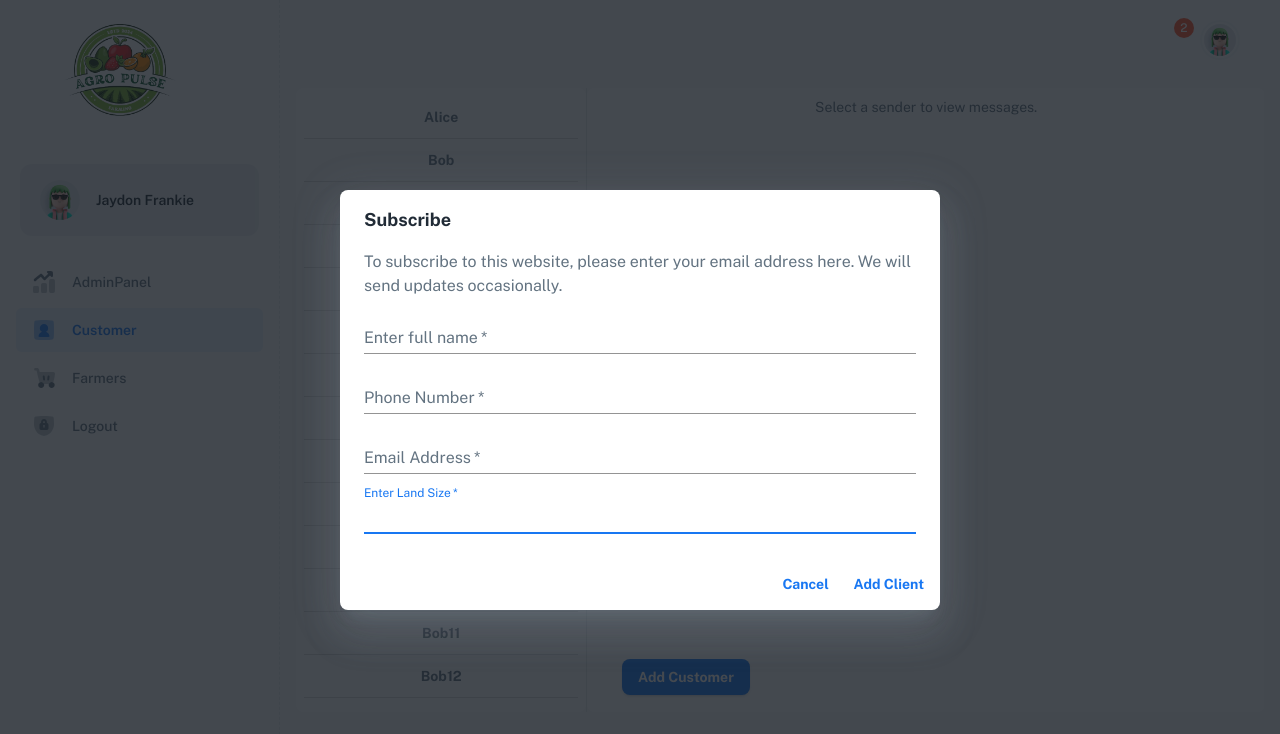
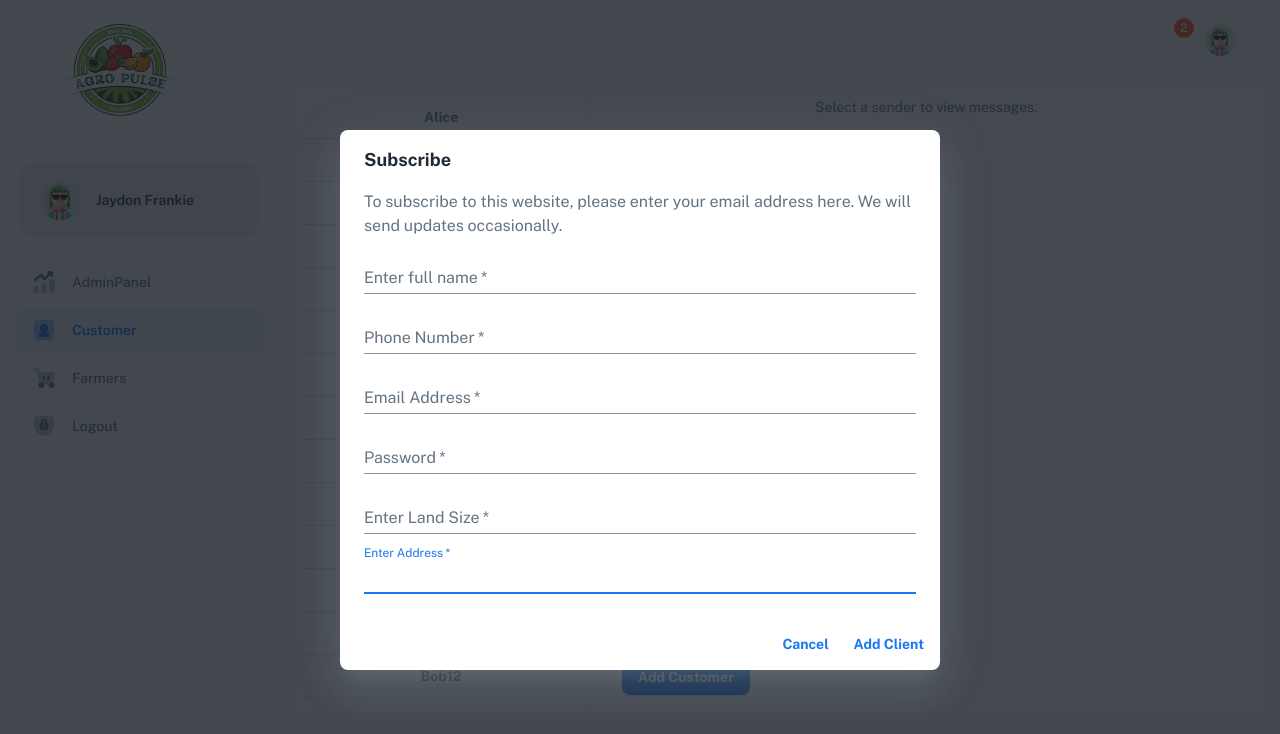
Before and after one commit to Ganesh23Nayak/AgroPulse_Front, a React (Vite) app: page /admin/user in a window 1280 px wide. Both pictures are taken after a click on the button "Add Customer". Shown: the top 734 px of the page. Built offline with nearby package versions, Linux system fonts and the light colour scheme; some icons are missing; a web font is replaced by a local one.

Commit message:
add clients

```diff
--- a/src/_mock/user.js
+++ b/src/_mock/user.js
@@ -9,7 +9,7 @@ export const users = [...Array(24)].map((_, index) => ({
   name: faker.person.fullName(),
   company: faker.company.name(),
   isVerified: faker.datatype.boolean(),
-  status: sample(['active', 'banned']),
+  status: sample(['active', 'Inactivity']),
   role: sample([
     'Leader',
     'Hr Manager',
--- a/src/sections/admin/test.jsx
+++ b/src/sections/admin/test.jsx
@@ -1,3 +1,4 @@
+import Axios from 'axios';
 import React, { useState } from 'react';
 
 import { Box } from '@mui/system';
@@ -62,14 +63,40 @@ const handleButtonClick = async(e) => {
     const names = document.getElementsByName("name")[0].value;
     const phones = document.getElementsByName("phone")[0].value;
     const LandSize = document.getElementsByName("land_Size")[0].value;
+    const addres = document.getElementsByName("address")[0].value;
+    const passwords = document.getElementsByName("password")[0].value;
+
+
 
     const data={
       email :emails,
       name : names,
       phone : phones,
-      land_Size : LandSize
+      password:passwords,
+      landsize :parseInt(LandSize, 10),
+      address : addres,
+      role:"CUSTOMER"
     };
+
     console.log('Form Data:', data);
+
+    Axios.post("http://localhost:3000/addnew",data,{
+      headers: {
+				'Content-Type': 'application/json',
+			},
+    })
+    .then((response) => {
+      if (response.data) {
+        alert('added user');
+        console.log(' Successful');
+      }
+    })
+    .catch((error) => {
+      // Handle any errors
+      alert('Failed');
+      console.error('Error:', error);
+    });
+
     handleClose();
   }
 
@@ -171,6 +198,17 @@ const handleButtonClick = async(e) => {
             autoFocus
             required
             margin="dense"
+            id="password"
+            name="password"
+            label="Password"
+            type="email"
+            fullWidth
+            variant="standard"
+          />
+          <TextField
+            autoFocus
+            required
+            margin="dense"
             id="land_Size"
             name="land_Size"
             label="Enter Land Size"
@@ -178,6 +216,19 @@ const handleButtonClick = async(e) => {
             fullWidth
             variant="standard"
           />
+
+          <TextField
+            autoFocus
+            required
+            margin="dense"
+            id="address"
+            name="address"
+            label="Enter Address"
+            type="text"
+            fullWidth
+            variant="standard"
+          />
+
         </DialogContent>
         <DialogActions>
           <Button onClick={handleClose}>Cancel</Button>
--- a/src/sections/user/user-table-row.jsx
+++ b/src/sections/user/user-table-row.jsx
@@ -86,7 +86,7 @@ export default function UserTableRow({
 
         <MenuItem onClick={handleCloseMenu} sx={{ color: 'error.main' }}>
           <Iconify icon="eva:trash-2-outline" sx={{ mr: 2 }} />
-          Delete
+         Report
         </MenuItem>
       </Popover>
     </>
--- a/src/sections/user/view/user-view.jsx
+++ b/src/sections/user/view/user-view.jsx
@@ -123,8 +123,8 @@ export default function UserPage() {
                 onSelectAllClick={handleSelectAllClick}
                 headLabel={[
                   { id: 'name', label: 'Name' },
-                  { id: 'company', label: 'Company' },
-                  { id: 'role', label: 'Role' },
+                  { id: 'equipment', label: 'Equipment' },
+                  { id: 'rating', label: 'Ratings' },
                   { id: 'isVerified', label: 'Verified', align: 'center' },
                   { id: 'status', label: 'Status' },
                   { id: '' },
```
